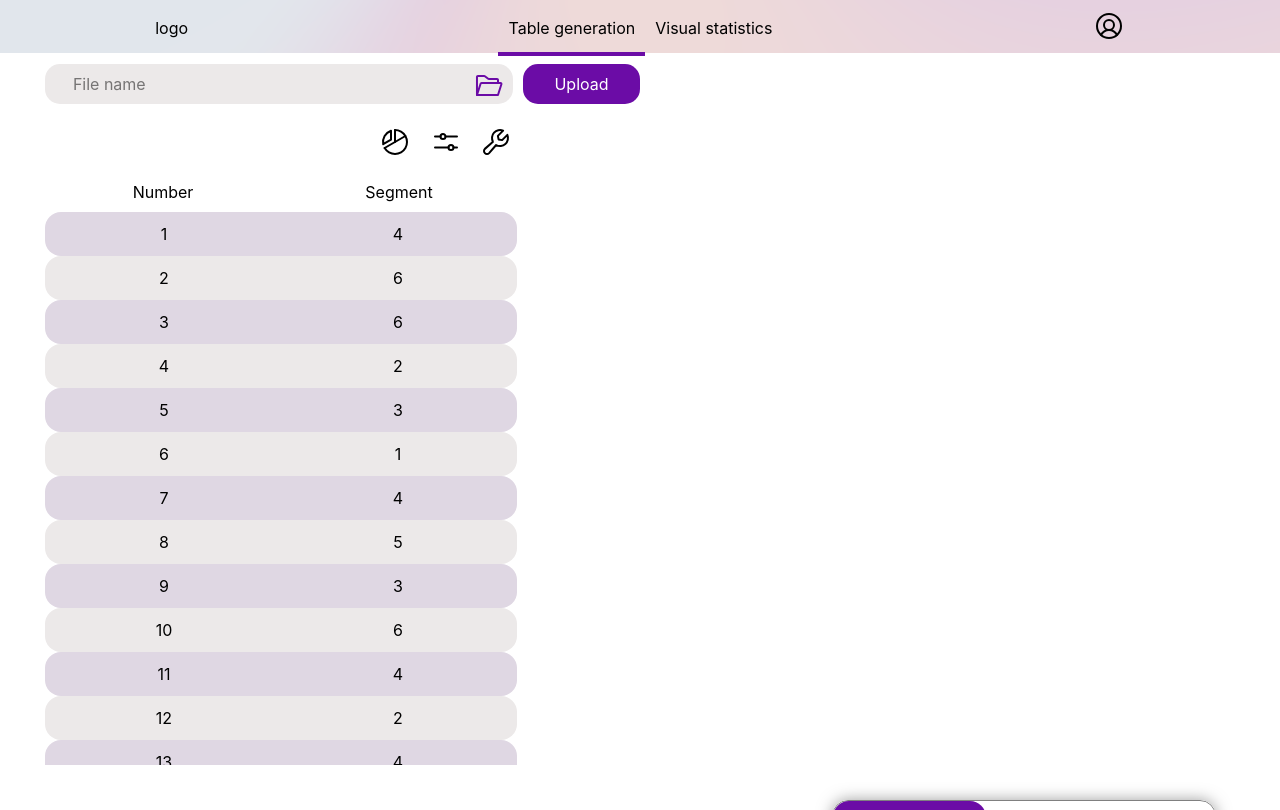
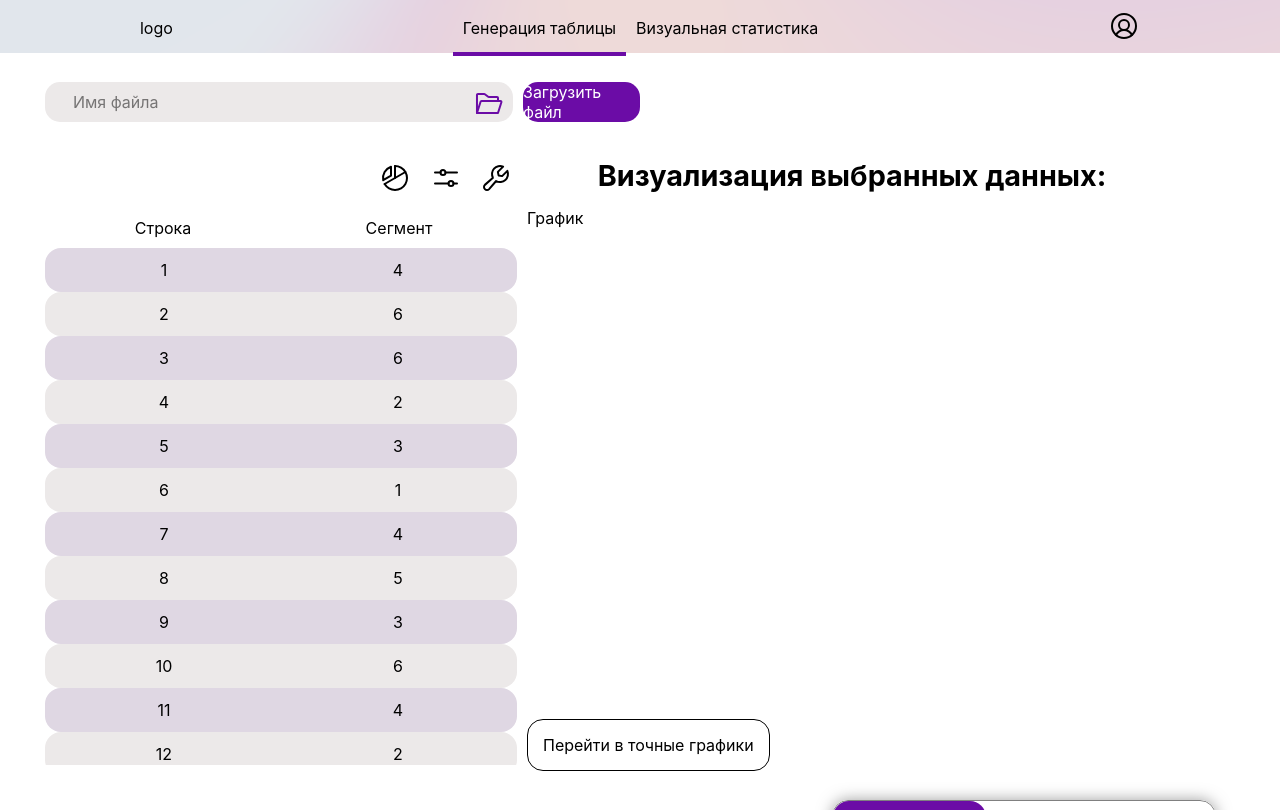
Before and after one commit to cp-final/front, a React (Create React App) app: page / in a window 1280 px wide. Built offline with nearby package versions, Linux system fonts and the light colour scheme.

Commit message:
layout update

```diff
--- a/src/components/HomePage/DataSection/FileUpload/FileUpload.jsx
+++ b/src/components/HomePage/DataSection/FileUpload/FileUpload.jsx
@@ -13,7 +13,7 @@ const FileUpload = (props) => {
         <div className={s.form}>
             <div className={s.fileSelectionBar}>
                 <div className={s.fileName}>
-                    {props.file ? props.file.name : "File name"}
+                    {props.file ? props.file.name : "Имя файла"}
                 </div>
 
                 <label>
@@ -26,7 +26,7 @@ const FileUpload = (props) => {
                 </label>
             </div>
             <div onClick={handleSubmit} className={s.submit}>
-                Upload
+                Загрузить файл
             </div>
         </div>
     )
--- a/src/components/HomePage/HomePage.jsx
+++ b/src/components/HomePage/HomePage.jsx
@@ -2,12 +2,14 @@ import React from 'react';
 import DataSection from "./DataSection/DataSection";
 import s from "./HomePage.module.css";
 import FileUpload from "./DataSection/FileUpload/FileUpload";
+import HomePageSidebar from "./HomePageSidebar/HomePageSidebar";
 
 const HomePage = () => {
     return (
         <div className={s.wrapper}>
             <FileUpload />
             <DataSection/>
+            <HomePageSidebar/>
         </div>
     )
 };
--- a/src/components/HomePage/HomePage.module.css
+++ b/src/components/HomePage/HomePage.module.css
@@ -1,7 +1,7 @@
 .wrapper {
     display: grid;
     grid-template-columns: 40% 60%;
-    grid-template-rows: 5% 95%;
+    grid-template-rows: 10% 90%;
     padding: 0 45px 25px 45px;
     width: calc(100vw - 10px);
     height: 100%;
--- a/src/components/HomePage/HomePageSidebar/HomePageSidebar.jsx
+++ b/src/components/HomePage/HomePageSidebar/HomePageSidebar.jsx
@@ -1,40 +1,24 @@
 import React from 'react';
 import s from "./HomePageSidebar.module.css";
-import {connect} from "react-redux";
-import {setFile, uploadFile} from "../../../store/reducers/filesReducer";
-import WithPreloader from "../../common/WithPreloader";
-import Swoosh from "../../common/SVGs/Swoosh/Swoosh";
-import Cross from "../../common/SVGs/Cross/Cross";
+import {NavLink} from "react-router-dom";
+import {config} from "../../../config";
 
 const HomePageSidebar = (props) => {
-    const handleSubmit = (e) => {
-        e.preventDefault();
-        if (!props.file) return;
-        props.uploadFile();
-    };
-
     return (
         <div className={s.wrapper}>
-            <form onSubmit={handleSubmit}>
-                <input onChange={(e) => props.setFile(e.target.files[0])} type="file"/>
-                <input type="submit"/>
-            </form>
+            <div className={s.title}>
+                Визуализация выбранных данных:
+            </div>
             <div>
-                <WithPreloader in={!props.fileUploadStatus.uploading} classNames={"page"}>
-                    <Swoosh shown={props.fileUploadStatus.uploaded}/>
-                    <Cross shown={props.fileUploadStatus.error}/>
-                </WithPreloader>
+                График
+            </div>
+            <div className={s.redirect}>
+                <NavLink to={config.pages[1].path} className={s.link}>
+                    Перейти в точные графики
+                </NavLink>
             </div>
         </div>
     )
 };
 
-const mstp = (state) => ({
-    file: state.files.file,
-    fileUploadStatus: state.files.fileUploadStatus
-});
-
-export default connect(mstp, {
-    setFile,
-    uploadFile
-})(HomePageSidebar);
+export default HomePageSidebar;
--- a/src/components/HomePage/HomePageSidebar/HomePageSidebar.module.css
+++ b/src/components/HomePage/HomePageSidebar/HomePageSidebar.module.css
@@ -1,5 +1,24 @@
 .wrapper {
     width: 100%;
     height: 100%;
+    display: grid;
+    grid-template: 40px calc(100% - 100px) 40px / 100%;
+    padding: 10px 0 20px;
+    grid-gap: 10px;
+}
+
+.title {
+    font-size: 1.8rem;
+    font-weight: bold;
+    padding-left: 10%;
+}
+
+.redirect {
+}
+
+.link {
+    padding: 15px;
+    color: #000;
+    border-radius: 16px;
     border: solid 1px;
 }
--- a/src/components/TableWidget/DataTable/Title/Title.jsx
+++ b/src/components/TableWidget/DataTable/Title/Title.jsx
@@ -7,10 +7,10 @@ const Title = (props) => {
     return (
         <div className={cn(rowS.row, s.title)}>
             <div className={cn(rowS.rowItem, s.title)}>
-                Number
+                Строка
             </div>
             <div className={cn(rowS.rowItem, s.title)}>
-                Segment
+                Сегмент
             </div>
         </div>
     )
--- a/src/config.js
+++ b/src/config.js
@@ -4,20 +4,20 @@ import axios from "axios";
 import {fakeServer} from "./utils/FakeServer";
 
 export const PAGES_NAMES = {
-    PAGE_1: "Table generation",
-    PAGE_2: "Visual statistics"
+    PAGE_1: "TableGeneration",
+    PAGE_2: "VisualStatistics"
 };
 
 export const config = {
     url: "http://192.168.6.236:8000/",
     pages: [
         {
-            name: PAGES_NAMES.PAGE_1,
+            name: "Генерация таблицы",
             path: `/`,
             Component: HomePage,
         },
         {
-            name: PAGES_NAMES.PAGE_2,
+            name: "Визуальная статистика",
             path: `/${PAGES_NAMES.PAGE_2}`,
             Component: PageTwo,
         }
--- a/src/index.module.css
+++ b/src/index.module.css
@@ -1,5 +1,6 @@
 * {
   box-sizing: border-box;
+  text-decoration: none;
 }
 
 body {
```
